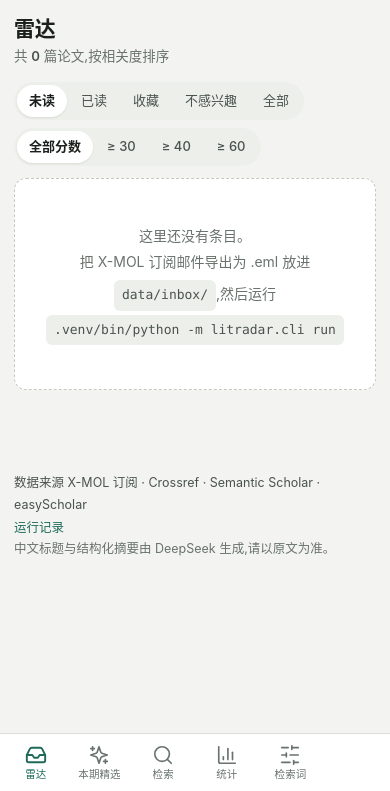
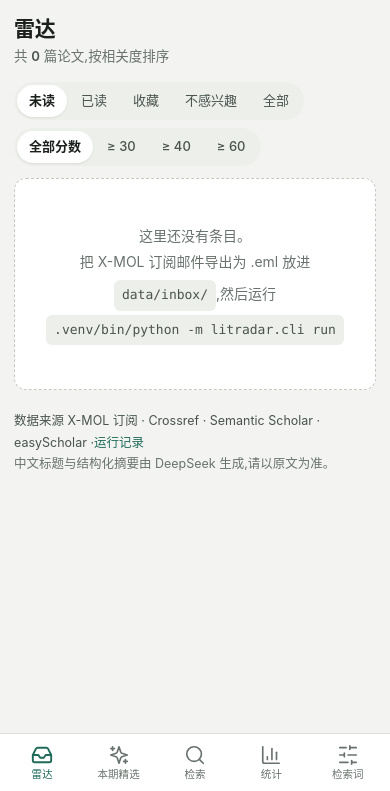
Before and after one commit to KaguraSayuki/LitRadar, a FastAPI app: page / in a window 390 px wide. Shown: the part 53-844 px from the top of the page. Run offline with FastAPI, Linux system fonts and the light colour scheme; data comes from the database, SQL or seed files in the repository; data that the repository does not hold is empty.

Commit message:
fix(web): mobile footer columns and line wrapping
The bottom bar hardcoded its column count, leaving it left-aligned on
narrow screens, and the footer wrapped into three short lines.

```diff
--- a/litradar/web/static/style.css
+++ b/litradar/web/static/style.css
@@ -486,6 +486,8 @@ h2 small { font-weight: 400; color: var(--ink-3); font-size: 13px; margin-left:
 .footer p { margin: 0; }
 .footer__src { display: flex; flex-wrap: wrap; align-items: baseline; gap: 2px 10px; color: var(--ink-2); }
 .footer__link { margin-left: auto; white-space: nowrap; }
+/* 这个分隔点只在窄屏用 —— 桌面端链接靠右对齐,不需要它 */
+.footer__sep { display: none; }
 .footer__note { margin-top: 2px; color: var(--ink-3); }
 .toast {
   position: fixed; left: 50%; bottom: 24px; z-index: 50;
@@ -517,9 +519,14 @@ h2 small { font-weight: 400; color: var(--ink-3); font-size: 13px; margin-left:
   :root { --topbar-h: 52px; }
   .topbar { padding: 0 14px; gap: 12px; }
   .nav { display: none; }
-  .main { padding: 16px 14px calc(var(--tabbar-h) + env(safe-area-inset-bottom) + 24px); }
+  /* 底栏是 fixed 的,只要**最后一个元素**给它让位。之前 .main 和 .footer
+     各留了一次,加起来一百多像素死白,页脚被顶得老远。 */
+  .main { padding: 16px 14px 20px; }
   .footer { padding: 0 14px calc(var(--tabbar-h) + env(safe-area-inset-bottom) + 20px); }
-  /* 窄屏上来源已经要折成两行,再把链接顶到右边会孤零零飘在第二行末尾 */
+  /* 窄屏上不再"来源一行、链接一行"地折成三行短句(右边空一大片),
+     改成自然文字流 —— 链接接在来源后面,行尾对齐 */
+  .footer__src { display: block; }
+  .footer__sep { display: inline; }
   .footer__link { margin-left: 0; }
   .page-head { margin-bottom: 14px; }
   .page-head h1 { font-size: 21px; }
@@ -572,12 +579,17 @@ h2 small { font-weight: 400; color: var(--ink-3); font-size: 13px; margin-left:
   /* 底部标签栏 */
   .tabbar {
     position: fixed; left: 0; right: 0; bottom: 0; z-index: 30;
-    display: grid; grid-template-columns: repeat(6, 1fr);
+    /* 用 flex 而不是 grid-template-columns: repeat(N, 1fr) ——
+       列数写死过一次就踩了坑:删掉"专利"导航项之后栏里只剩 5 项,
+       grid 却还开 6 列,第 6 列空着,整条栏变成左对齐、右边空一大片。
+       导航项是数据驱动的,布局就不该再自己数一遍。 */
+    display: flex;
     height: calc(var(--tabbar-h) + env(safe-area-inset-bottom));
     padding: 0 4px env(safe-area-inset-bottom);
     background: var(--surface); border-top: 1px solid var(--line);
   }
   .tabbar a {
+    flex: 1 1 0; min-width: 0;
     display: flex; flex-direction: column; align-items: center; justify-content: center; gap: 4px;
     color: var(--ink-3); font-size: 10.5px; line-height: 1; letter-spacing: .01em;
     -webkit-tap-highlight-color: transparent;
--- a/litradar/web/templates/base.html
+++ b/litradar/web/templates/base.html
@@ -48,7 +48,7 @@
      (Crossref 检索早关了,现在是拿它做元数据;滚雪球和 easyScholar 完全没提)。 #}
   <p class="footer__src">
     数据来源 X-MOL 订阅 · Crossref · Semantic Scholar · easyScholar
-    <a class="footer__link" href="/stats#run">运行记录</a>
+    <span class="footer__sep">·</span><a class="footer__link" href="/stats#run">运行记录</a>
   </p>
   <p class="footer__note">中文标题与结构化摘要由 DeepSeek 生成,请以原文为准。</p>
 </footer>
```
